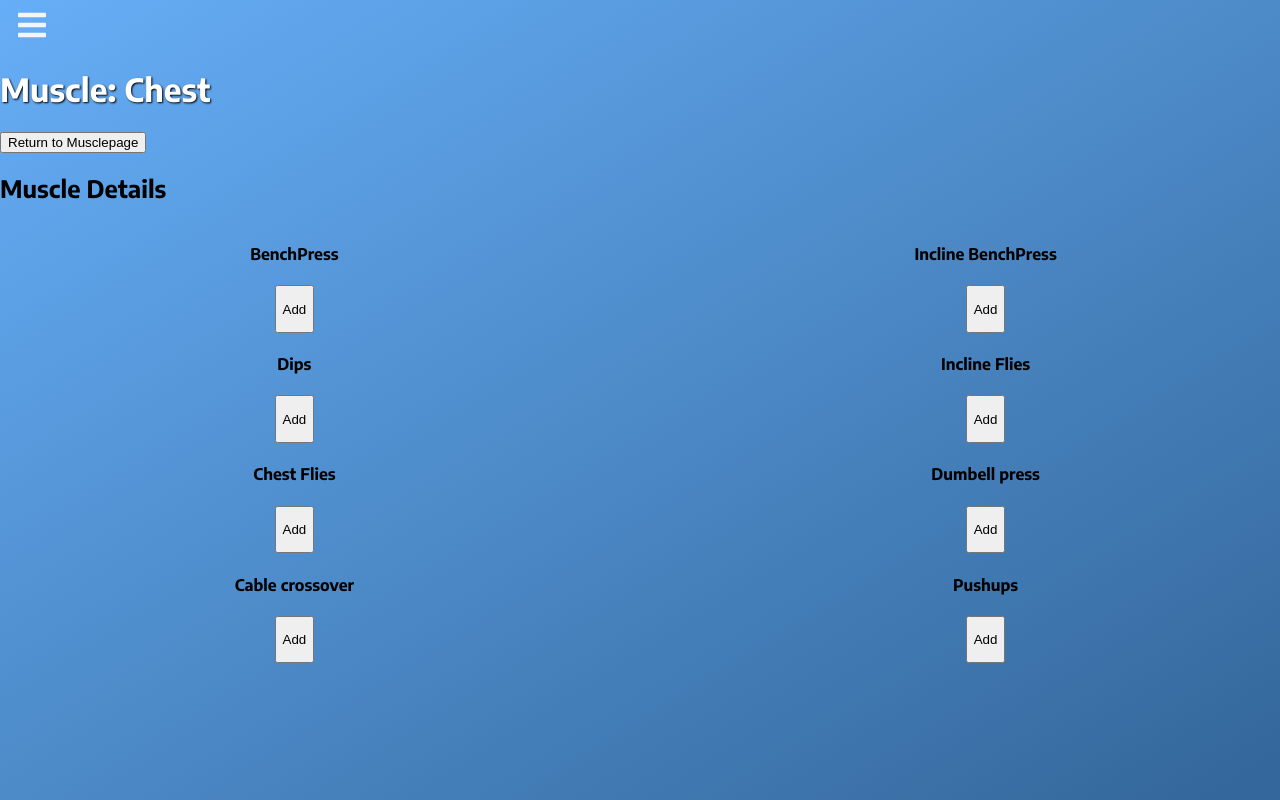
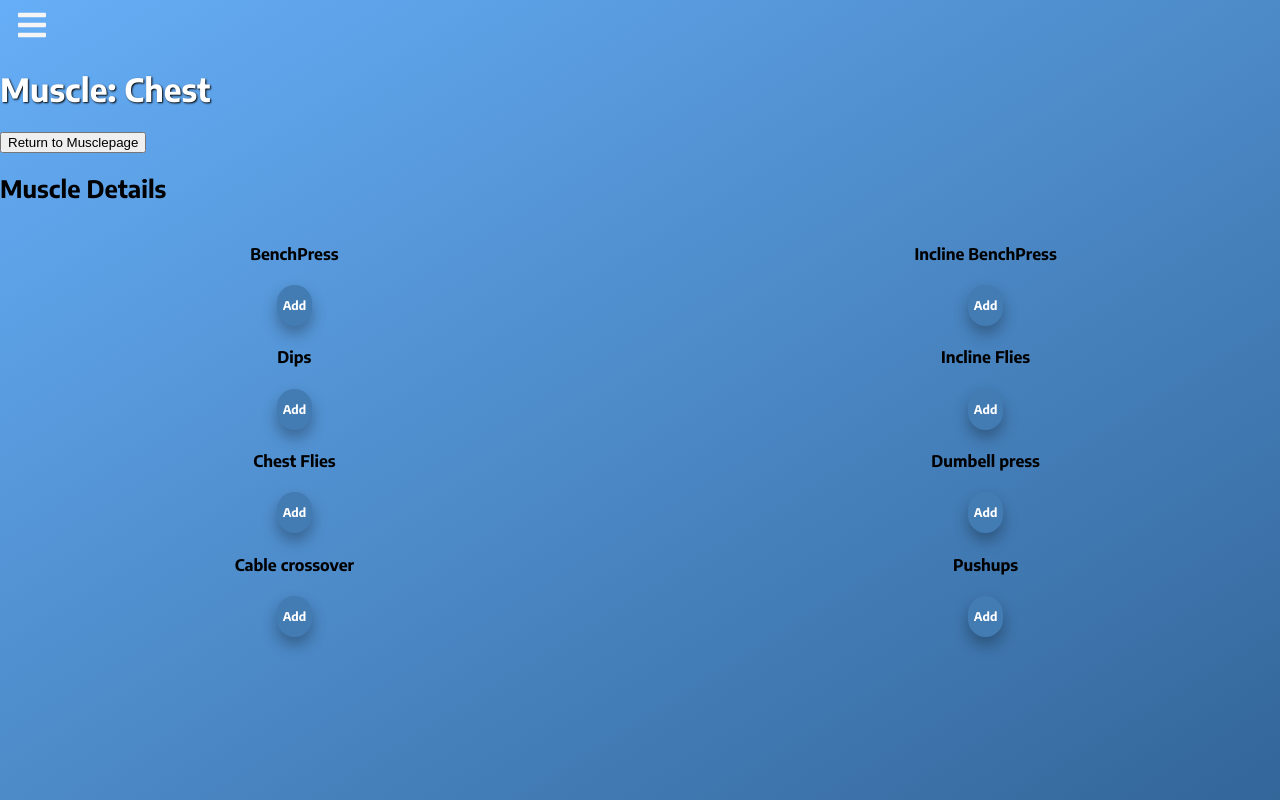
Before and after one commit to CarlMM/WorkoutJournalApp, a React (Vite) app in the folder WorkoutJournalFrontend/: page /muscles/1 in a window 1280 px wide. Built offline with nearby package versions, Linux system fonts and the light colour scheme.

Commit message:
now only changes text of the button on one item

```diff
--- a/WorkoutJournalFrontend/src/component/CustomButton.jsx
+++ b/WorkoutJournalFrontend/src/component/CustomButton.jsx
@@ -13,8 +13,8 @@ function CustomButton(props){
 
     return(
         <div>
-            <button onClick={() => { props.addExercise(props)}}>
-                <p>Add</p>
+            <button className="addExerciseBtn" onClick={() => { props.addExercise(props); props.changeText(props.id)}}>
+                <p>{props.content}</p>
             </button>
         </div>
     )
--- a/WorkoutJournalFrontend/src/component/MusclePages/SMuscleList.jsx
+++ b/WorkoutJournalFrontend/src/component/MusclePages/SMuscleList.jsx
@@ -5,15 +5,26 @@ import CustomButton from "../CustomButton";
 
 function SMuscleList(props){
 
+    const [buttonText, setButtonText] = useState("Add")
+
     const check = () =>{
         console.log(props)
+    }
+
+    const isAdded = (id) =>{
+        setButtonText("Added!")
     }
 
 
     return(
             <div>
                 <h4>{props.title}</h4>
-                <CustomButton title={props.title} id={props.id} addExercise={props.addExercise}/>
+                <CustomButton
+                content={buttonText}
+                title={props.title}
+                id={props.id}
+                addExercise={props.addExercise}
+                changeText={isAdded}/>
             </div>
     )
 }
```
